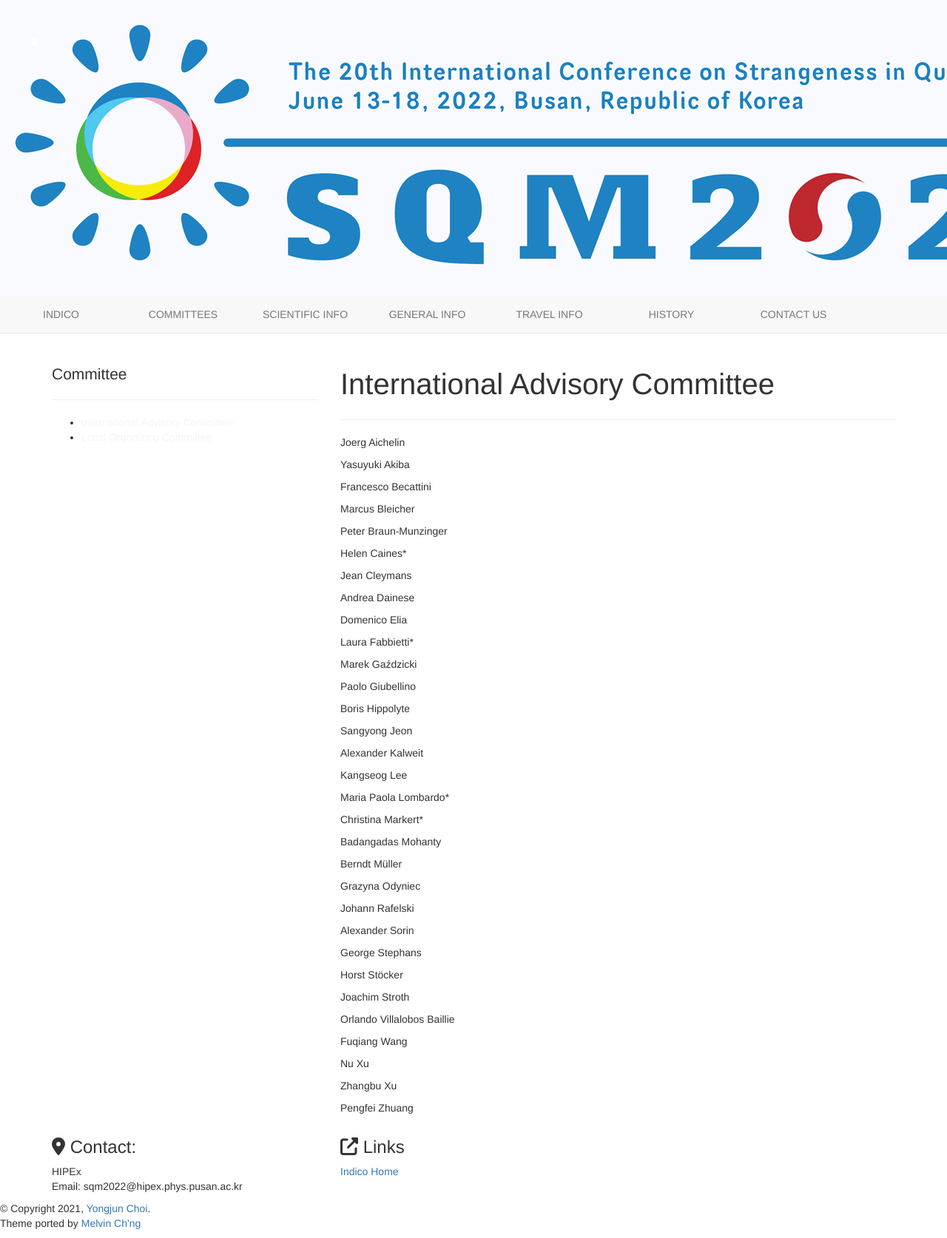
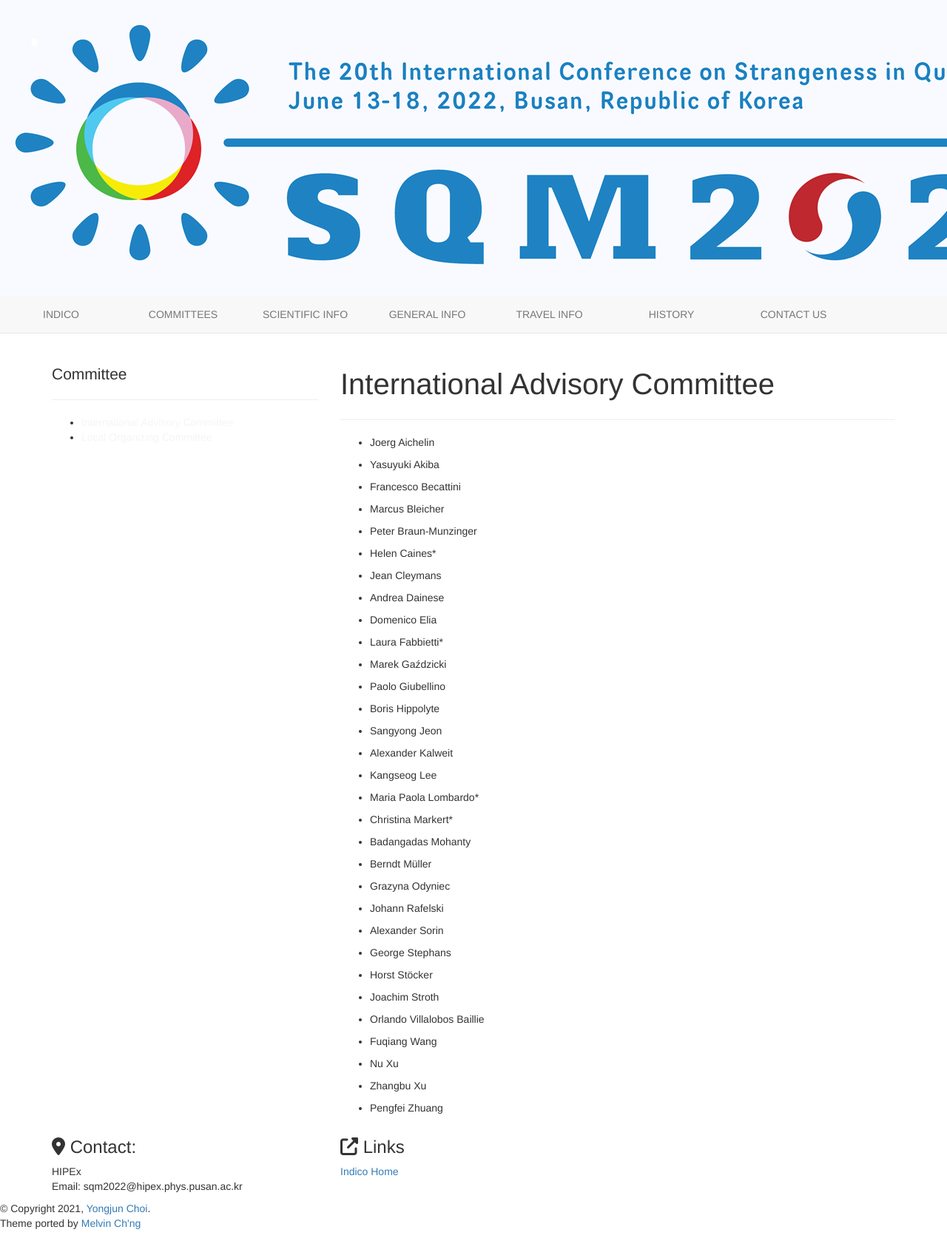
Before and after one commit to SQM2021/SQM2021.github.io, a Jekyll site: the page built from _posts/2021-05-31-international-advisory-committee.md, in a window 1280 px wide. Shown: the whole page at 74% size. Built offline with Jekyll 4.4.1, drawn with Linux system fonts in a browser that asks for light colours; nearby versions of some CDN libraries; library files that are not in the unit come from our copies.

Commit message:
20210709-2

```diff
--- a/_layouts/home.html
+++ b/_layouts/home.html
@@ -73,11 +73,11 @@ layout: default
         <div class="row">
             <div class="services-header">
                 <h3 id="information" class="services-header-title">Informations</h3>
-                <p class="services-header-body"><em> The 20th International Conference on Strangeness in Quark Matter </em>  </p><hr>
+                <p class="services-header-body" style="padding-left:8%; padding-right:8%;"><em> The 20th International Conference on Strangeness in Quark Matter </em>  </p><hr>
                 <p class="services-body" style="font-size:17px; padding-left:12%; padding-right:12%;">This conference will focus on new experimental and theoretical developments on the role of strange and heavy-flavour quarks in high energy heavy ion collisions and in astrophysical phenomena. </p>
                 <p class="services-body" style="font-size:17px; padding-left:12%; padding-right:12%;">SQM 2022 will be the 20th edition of the conference series following the recent events in New York (2021), Bari (2019) and Utrecht (2017). The full history of the SQM conferences is listed <a href="/history">here</a>. </p><hr><hr>
                 <p class="services-header-body"><em>The scientific issues</em></p><hr>
-                <ul style="padding-left:0px">
+                <ul style="padding-left:12%; padding-right:12%">
                     <li class="services-body" style="font-size:17px;">Strangeness and heavy-quark production in nuclear collisions and hadronic interactions</li>
                     <li class="services-body" style="font-size:17px;">Hadron resonances in the sQGP(strongly-interecting Quark-Gluon Plasma)</li>
                     <li class="services-body" style="font-size:17px;">Bulk matter phenomena associated with strange and other heavy quarks</li>
@@ -117,7 +117,6 @@ layout: default
             </div>
         </div>
             <!-- End Serivces Row 1 -->
-
     </div>
 </section>
 <!-- End #services-section -->
--- a/_posts/2021-05-31-international-advisory-committee.md
+++ b/_posts/2021-05-31-international-advisory-committee.md
@@ -4,65 +4,64 @@ title: "International Advisory Committee"
 permalink: "/iac"
 categories: Committee
 ---
-Joerg Aichelin
+* Joerg Aichelin
 
-Yasuyuki Akiba
+* Yasuyuki Akiba
 
+* Francesco Becattini
 
-Francesco Becattini
+* Marcus Bleicher
 
-Marcus Bleicher
+* Peter Braun-Munzinger
 
-Peter Braun-Munzinger
+* Helen Caines*
 
-Helen Caines*
+* Jean Cleymans
 
-Jean Cleymans
+* Andrea Dainese
 
-Andrea Dainese
+* Domenico Elia
 
-Domenico Elia
+* Laura Fabbietti*
 
-Laura Fabbietti*
+* Marek Gaździcki
 
-Marek Gaździcki
+* Paolo Giubellino
 
-Paolo Giubellino
+* Boris Hippolyte
 
-Boris Hippolyte
+* Sangyong Jeon
 
-Sangyong Jeon
+* Alexander Kalweit
 
-Alexander Kalweit
+* Kangseog Lee
 
-Kangseog Lee
+* Maria Paola Lombardo*
 
-Maria Paola Lombardo*
+* Christina Markert*
 
-Christina Markert*
+* Badangadas Mohanty
 
-Badangadas Mohanty
+* Berndt Müller
 
-Berndt Müller
+* Grazyna Odyniec
 
-Grazyna Odyniec
+* Johann Rafelski
 
-Johann Rafelski
+* Alexander Sorin
 
-Alexander Sorin
+* George Stephans
 
-George Stephans
+* Horst Stöcker
 
-Horst Stöcker
+* Joachim Stroth
 
-Joachim Stroth
+* Orlando Villalobos Baillie
 
-Orlando Villalobos Baillie
+* Fuqiang Wang
 
-Fuqiang Wang
+* Nu Xu
 
-Nu Xu
+* Zhangbu Xu
 
-Zhangbu Xu
-
-Pengfei Zhuang
+* Pengfei Zhuang
```
Also changed, not shown: 3 other files.
